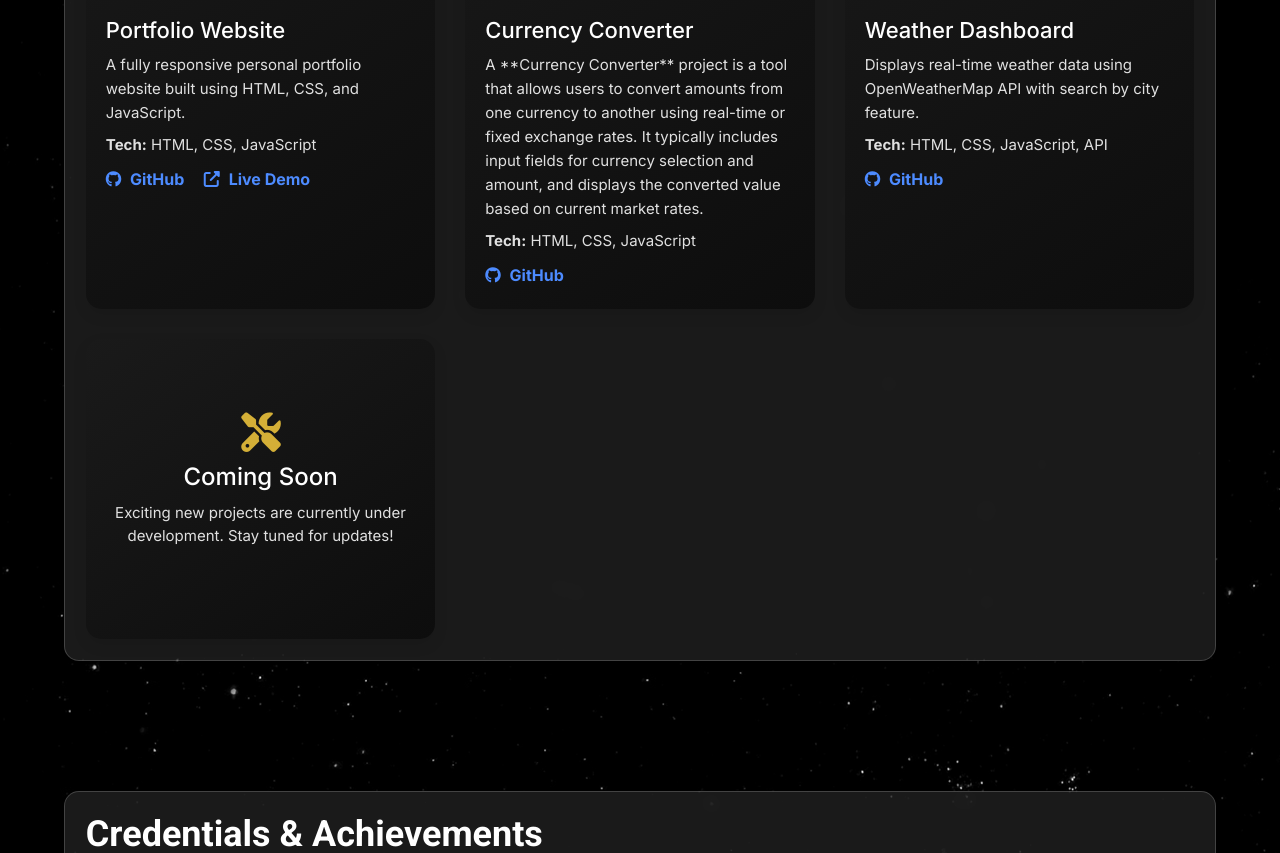
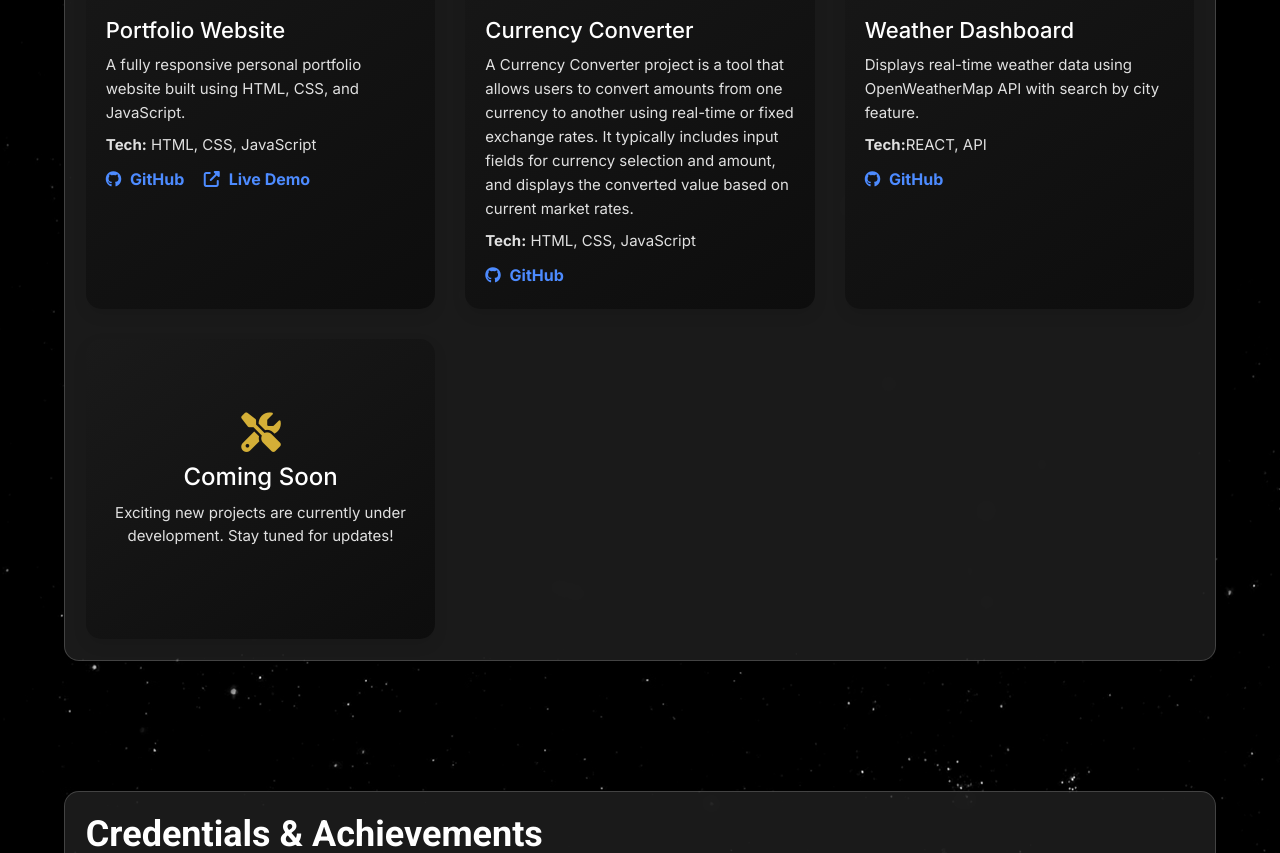
Before and after one commit to Jayesh-2007/Portfolio, a plain HTML site: page index.html in a window 1280 px wide. Shown: the part 2568-3421 px from the top of the page. Drawn offline with nearby package versions, Linux system fonts and the light colour scheme.

Commit message:
fixing error in project3 tech

```diff
--- a/index.html
+++ b/index.html
@@ -176,8 +176,11 @@
                                 alt="Project 2 Screenshot">
                             <div class="project-content">
                                 <h3>Currency Converter</h3>
-                                <p>A **Currency Converter** project is a tool that allows users to convert amounts from one currency to another using real-time or fixed exchange rates. It typically includes input fields for currency selection and amount, and displays the converted value based on current market rates.
-</p>
+                                <p>A Currency Converter project is a tool that allows users to convert amounts from
+                                    one currency to another using real-time or fixed exchange rates. It typically
+                                    includes input fields for currency selection and amount, and displays the converted
+                                    value based on current market rates.
+                                </p>
                                 <p><strong>Tech:</strong> HTML, CSS, JavaScript</p>
                                 <div class="project-links">
                                     <a href="https://github.com/Jayesh-2007/CurrencyConverter" target="_blank"><i
@@ -195,7 +198,7 @@
                                 <h3>Weather Dashboard</h3>
                                 <p>Displays real-time weather data using OpenWeatherMap API with search by
                                     city feature.</p>
-                                <p><strong>Tech:</strong> HTML, CSS, JavaScript, API</p>
+                                <p><strong>Tech:</strong>REACT, API</p>
                                 <div class="project-links">
                                     <a href="https://github.com/Jayesh-2007/react-mini-lab/tree/main/weather-widget"
                                         target="_blank"><i class="fab fa-github"></i> GitHub</a>
```
